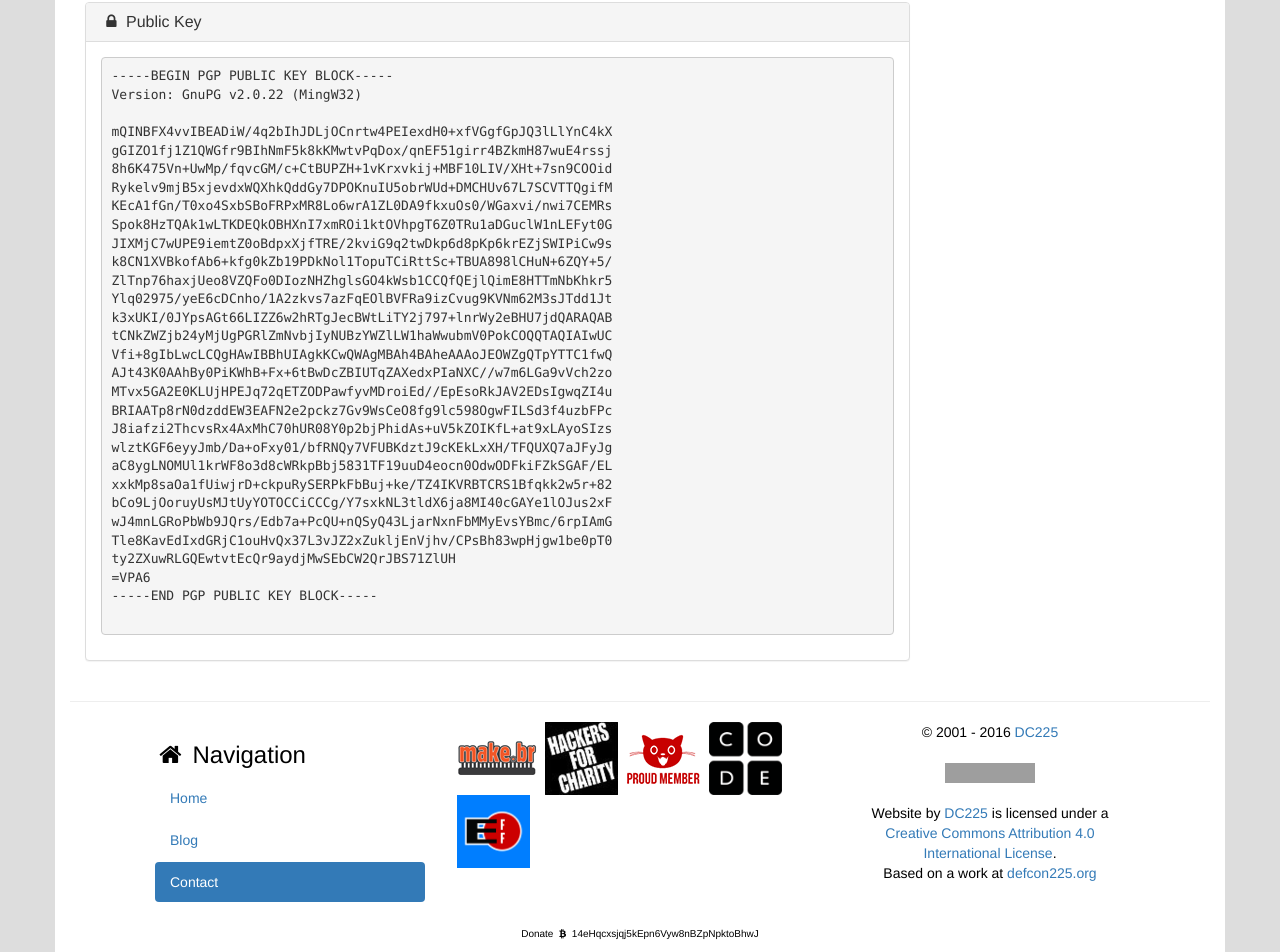
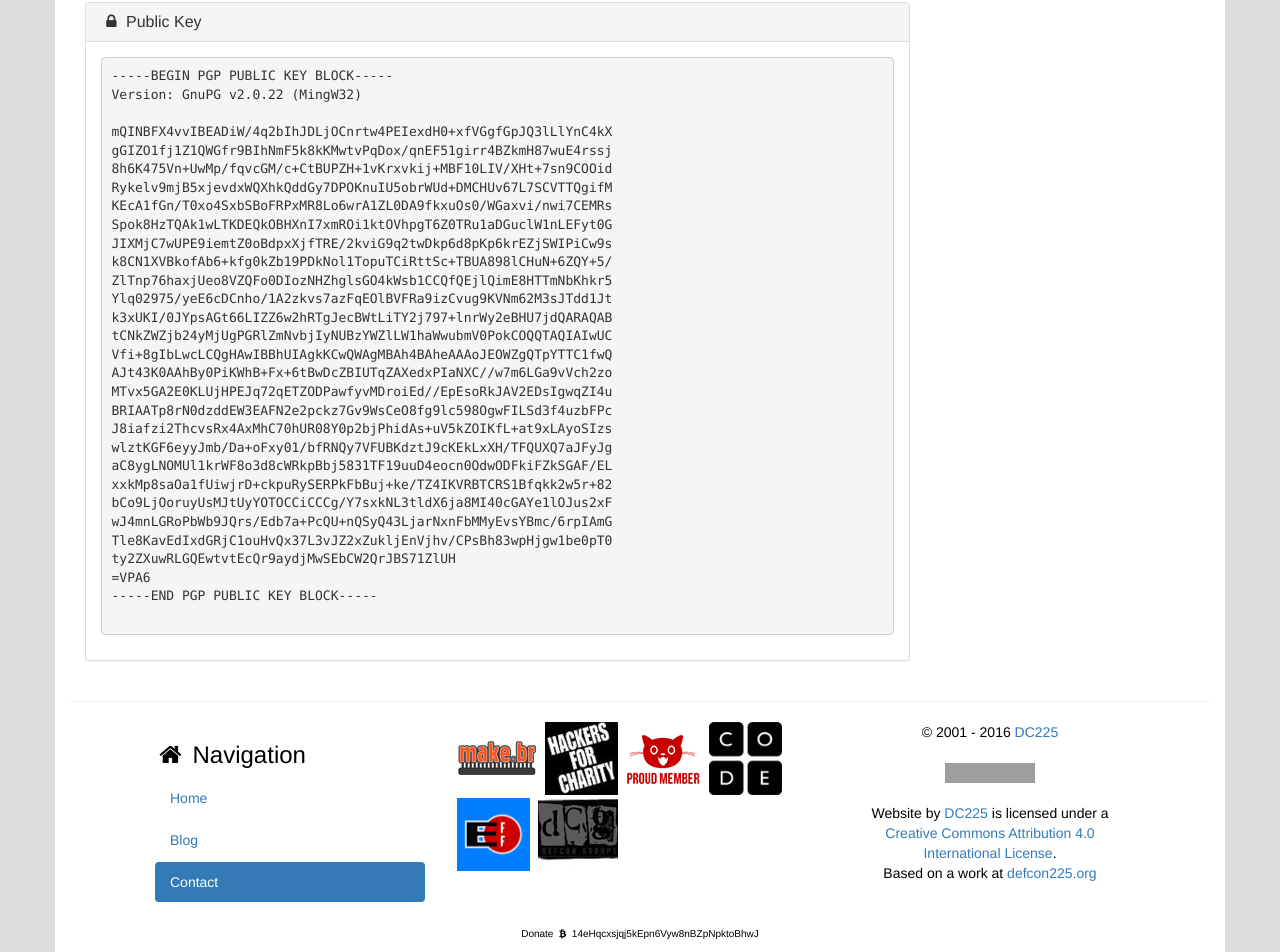
Before and after one commit to dc225/dc225.github.io, a Jekyll site: the page contact.html, which Jekyll copies as it is, in a window 1280 px wide. Shown: the part 610-1562 px from the top of the page. Built offline with Jekyll 4.4.1, drawn with Linux system fonts in a browser that asks for light colours; nearby versions of some CDN libraries; grey boxes are pictures that could not be loaded.

Commit message:
and defcon groups

```diff
--- a/404.html
+++ b/404.html
@@ -128,6 +128,7 @@ We <3 You. Join Us.
     	        <a href="https://www.internetdefenseleague.org/?utm_source=defcon225.org&utm_medium=Website%20Footer&utm_campaign=Featured%20Logo" target="_blank"><img alt="Member of The Internet Defense League" border="0" height="60" src="/assets/images/icons/internet-defense-league.png" style="margin: 0 2px" title="Member of The Internet Defense League" width="75" /></a>
     	        <a href="https://studio.code.org/hoc/1?utm_source=defcon225.org&utm_medium=Website%20Footer&utm_campaign=Featured%20Logo" target="_blank"><img alt="HOUR of CODE Challenge" border="0" height="73" src="/assets/images/icons/code-org.png" style="margin: 0 2px" title="HOUR of CODE Challenge" width="73" /></a>
     	        <a href="https://www.eff.org/?utm_source=defcon225.org&utm_medium=Website%20Footer&utm_campaign=Featured%20Logo" target="_blank"><img alt="Electronic Frontier Foundation (EFF)" border="0" height="73" src="/assets/images/icons/eff.png" style="margin: 0 2px" title="Electronic Frontier Foundation (EFF)" width="73" /></a>
+              <a href="https://defcongroups.org/?utm_source=defcon225.org&utm_medium=Website%20Footer&utm_campaign=Featured%20Logo" target="_blank"><img alt="DEF CON Groups" border="0" height="80" src="/assets/images/icons/defcon-groups.jpg" style="margin: 0 2px" title="DEF CON Groups" width="80" /></a>
             </div>
 
             <div class="col-md-3">
--- a/_includes/footer.html
+++ b/_includes/footer.html
@@ -19,6 +19,7 @@
 	        <a href="https://www.internetdefenseleague.org/?utm_source=defcon225.org&utm_medium=Website%20Footer&utm_campaign=Featured%20Logo" target="_blank"><img alt="Member of The Internet Defense League" border="0" height="60" src="/assets/images/icons/internet-defense-league.png" style="margin: 0 2px" title="Member of The Internet Defense League" width="75" /></a>
 	        <a href="https://studio.code.org/hoc/1?utm_source=defcon225.org&utm_medium=Website%20Footer&utm_campaign=Featured%20Logo" target="_blank"><img alt="HOUR of CODE Challenge" border="0" height="73" src="/assets/images/icons/code-org.png" style="margin: 0 2px" title="HOUR of CODE Challenge" width="73" /></a>
 	        <a href="https://www.eff.org/?utm_source=defcon225.org&utm_medium=Website%20Footer&utm_campaign=Featured%20Logo" target="_blank"><img alt="Electronic Frontier Foundation (EFF)" border="0" height="73" src="/assets/images/icons/eff.png" style="margin: 0 2px" title="Electronic Frontier Foundation (EFF)" width="73" /></a>
+          <a href="https://defcongroups.org/?utm_source=defcon225.org&utm_medium=Website%20Footer&utm_campaign=Featured%20Logo" target="_blank"><img alt="DEF CON Groups" border="0" height="80" src="/assets/images/icons/defcon-groups.jpg" style="margin: 0 2px" title="DEF CON Groups" width="80" /></a>
         </div>
 
         <div class="col-md-3">
--- a/contact.html
+++ b/contact.html
@@ -182,6 +182,7 @@ ty2ZXuwRLGQEwtvtEcQr9aydjMwSEbCW2QrJBS71ZlUH
       	        <a href="https://www.internetdefenseleague.org/?utm_source=defcon225.org&utm_medium=Website%20Footer&utm_campaign=Featured%20Logo" target="_blank"><img alt="Member of The Internet Defense League" border="0" height="60" src="/assets/images/icons/internet-defense-league.png" style="margin: 0 2px" title="Member of The Internet Defense League" width="75" /></a>
       	        <a href="https://studio.code.org/hoc/1?utm_source=defcon225.org&utm_medium=Website%20Footer&utm_campaign=Featured%20Logo" target="_blank"><img alt="HOUR of CODE Challenge" border="0" height="73" src="/assets/images/icons/code-org.png" style="margin: 0 2px" title="HOUR of CODE Challenge" width="73" /></a>
       	        <a href="https://www.eff.org/?utm_source=defcon225.org&utm_medium=Website%20Footer&utm_campaign=Featured%20Logo" target="_blank"><img alt="Electronic Frontier Foundation (EFF)" border="0" height="73" src="/assets/images/icons/eff.png" style="margin: 0 2px" title="Electronic Frontier Foundation (EFF)" width="73" /></a>
+                <a href="https://defcongroups.org/?utm_source=defcon225.org&utm_medium=Website%20Footer&utm_campaign=Featured%20Logo" target="_blank"><img alt="DEF CON Groups" border="0" height="80" src="/assets/images/icons/defcon-groups.jpg" style="margin: 0 2px" title="DEF CON Groups" width="80" /></a>
               </div>
 
               <div class="col-md-3">
--- a/index.html
+++ b/index.html
@@ -176,6 +176,7 @@ Talk to us: dc225@sigaint.org
 	        <a href="https://www.internetdefenseleague.org/?utm_source=defcon225.org&utm_medium=Website%20Footer&utm_campaign=Featured%20Logo" target="_blank"><img alt="Member of The Internet Defense League" border="0" height="60" src="/assets/images/icons/internet-defense-league.png" style="margin: 0 2px" title="Member of The Internet Defense League" width="75" /></a>
 	        <a href="https://studio.code.org/hoc/1?utm_source=defcon225.org&utm_medium=Website%20Footer&utm_campaign=Featured%20Logo" target="_blank"><img alt="HOUR of CODE Challenge" border="0" height="73" src="/assets/images/icons/code-org.png" style="margin: 0 2px" title="HOUR of CODE Challenge" width="73" /></a>
 	        <a href="https://www.eff.org/?utm_source=defcon225.org&utm_medium=Website%20Footer&utm_campaign=Featured%20Logo" target="_blank"><img alt="Electronic Frontier Foundation (EFF)" border="0" height="73" src="/assets/images/icons/eff.png" style="margin: 0 2px" title="Electronic Frontier Foundation (EFF)" width="73" /></a>
+          <a href="https://defcongroups.org/?utm_source=defcon225.org&utm_medium=Website%20Footer&utm_campaign=Featured%20Logo" target="_blank"><img alt="DEF CON Groups" border="0" height="80" src="/assets/images/icons/defcon-groups.jpg" style="margin: 0 2px" title="DEF CON Groups" width="80" /></a>
         </div>
 
         <div class="col-md-3">
--- a/sitemap.html
+++ b/sitemap.html
@@ -128,6 +128,7 @@ We <3 You. Join Us.
     	        <a href="https://www.internetdefenseleague.org/?utm_source=defcon225.org&utm_medium=Website%20Footer&utm_campaign=Featured%20Logo" target="_blank"><img alt="Member of The Internet Defense League" border="0" height="60" src="/assets/images/icons/internet-defense-league.png" style="margin: 0 2px" title="Member of The Internet Defense League" width="75" /></a>
     	        <a href="https://studio.code.org/hoc/1?utm_source=defcon225.org&utm_medium=Website%20Footer&utm_campaign=Featured%20Logo" target="_blank"><img alt="HOUR of CODE Challenge" border="0" height="73" src="/assets/images/icons/code-org.png" style="margin: 0 2px" title="HOUR of CODE Challenge" width="73" /></a>
     	        <a href="https://www.eff.org/?utm_source=defcon225.org&utm_medium=Website%20Footer&utm_campaign=Featured%20Logo" target="_blank"><img alt="Electronic Frontier Foundation (EFF)" border="0" height="73" src="/assets/images/icons/eff.png" style="margin: 0 2px" title="Electronic Frontier Foundation (EFF)" width="73" /></a>
+              <a href="https://defcongroups.org/?utm_source=defcon225.org&utm_medium=Website%20Footer&utm_campaign=Featured%20Logo" target="_blank"><img alt="DEF CON Groups" border="0" height="80" src="/assets/images/icons/defcon-groups.jpg" style="margin: 0 2px" title="DEF CON Groups" width="80" /></a>
             </div>
 
             <div class="col-md-3">
```
Also changed, not shown: assets/images/icons/defcon-groups.jpg (added).
